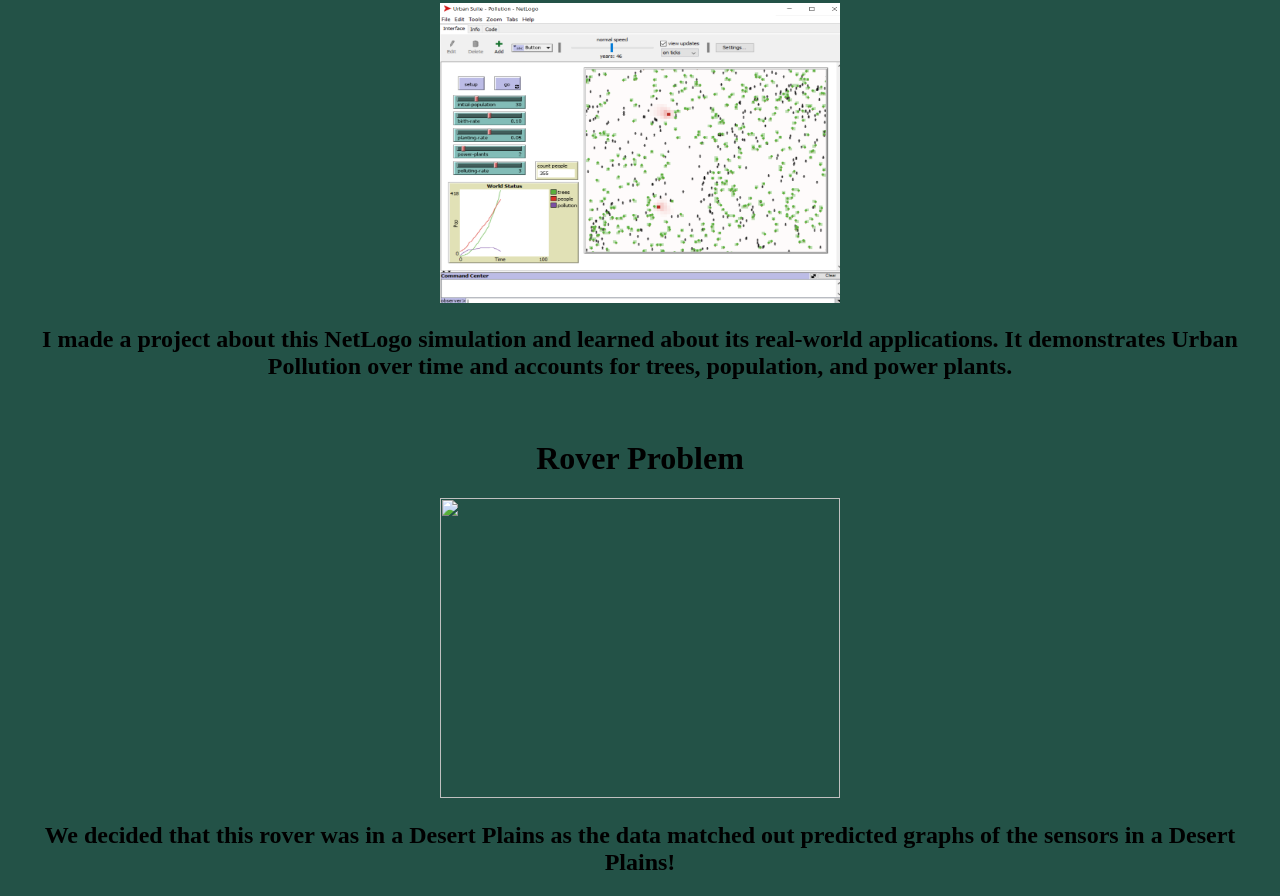
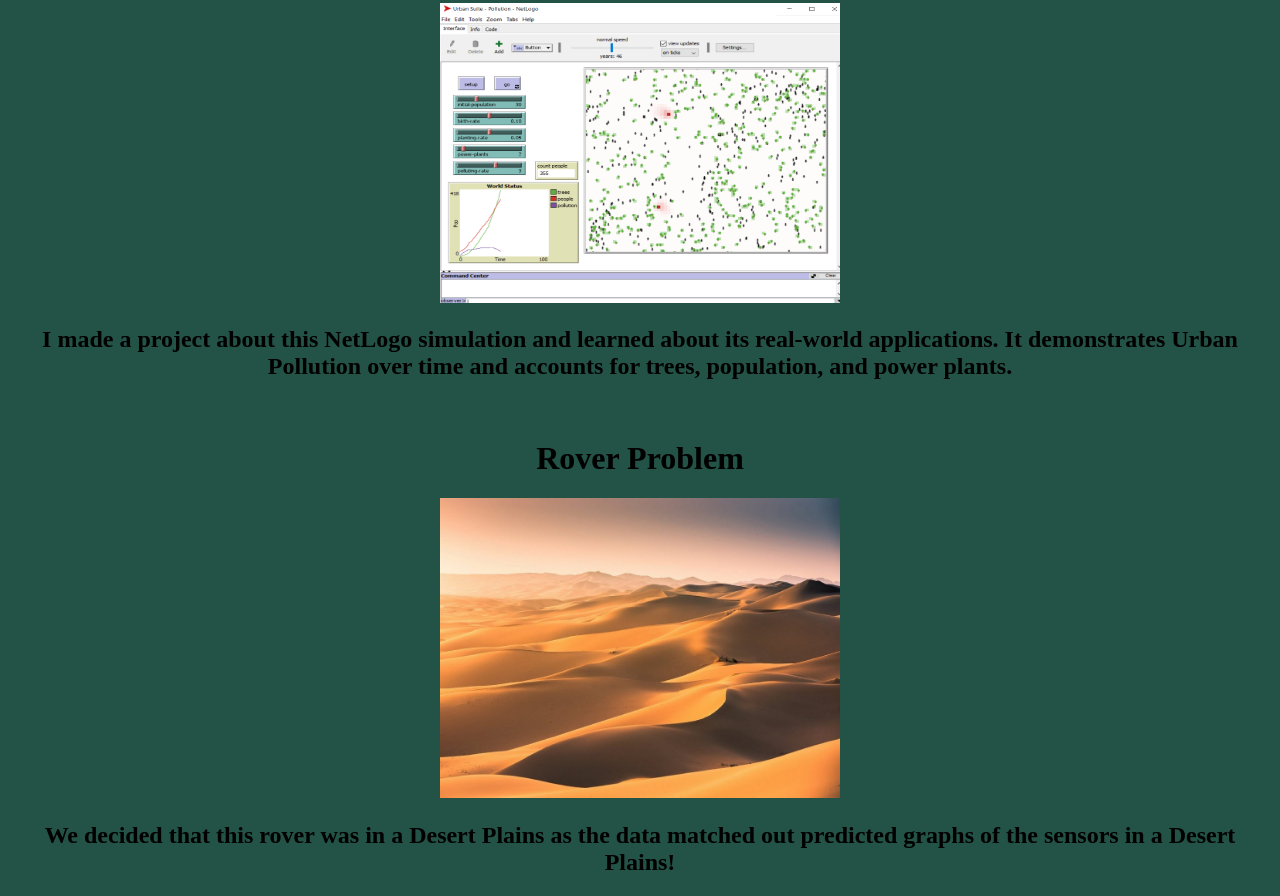
Before and after one commit to varshakreddy/csp2023, a plain HTML site: page portfolio.html in a window 1280 px wide. Shown: the part 2076-2972 px from the top of the page. Drawn offline with Linux system fonts and the light colour scheme.

Commit message:
Update portfolio.html

```diff
--- a/portfolio.html
+++ b/portfolio.html
@@ -33,7 +33,7 @@
 	    <h2>I made a project about this NetLogo simulation and learned about its real-world applications. It demonstrates Urban Pollution over time and accounts for trees, population, and power plants.</h2>
      <br>
     <h1> Rover Problem </h1>
-      <img src="desrtplains.jpg" height="300" width = "400">
+      <img src="desertplains.jpg" height="300" width = "400">
 	    <h2>We decided that this rover was in a Desert Plains as the data matched out predicted graphs of the sensors in a Desert Plains!</h2>
     </a>
     </center>
```
